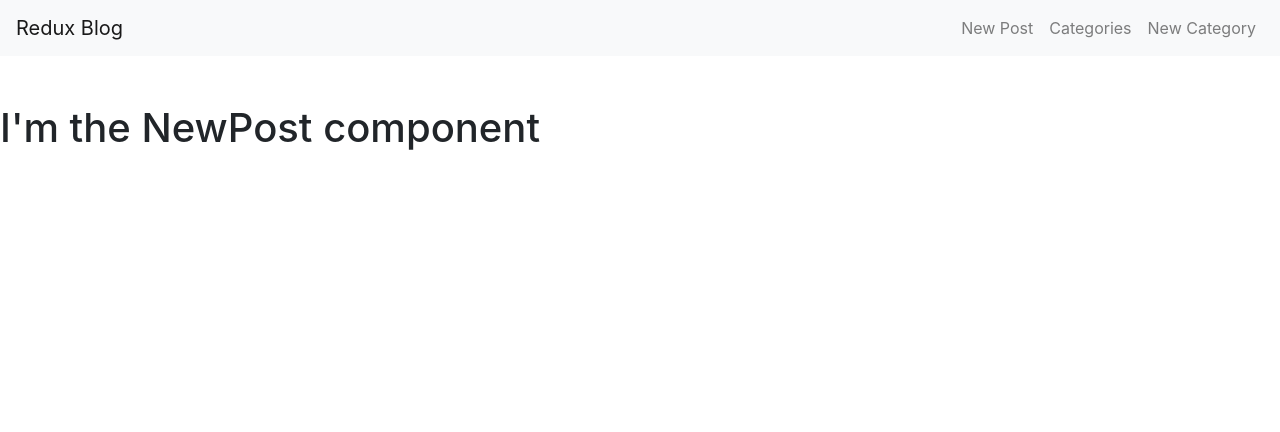
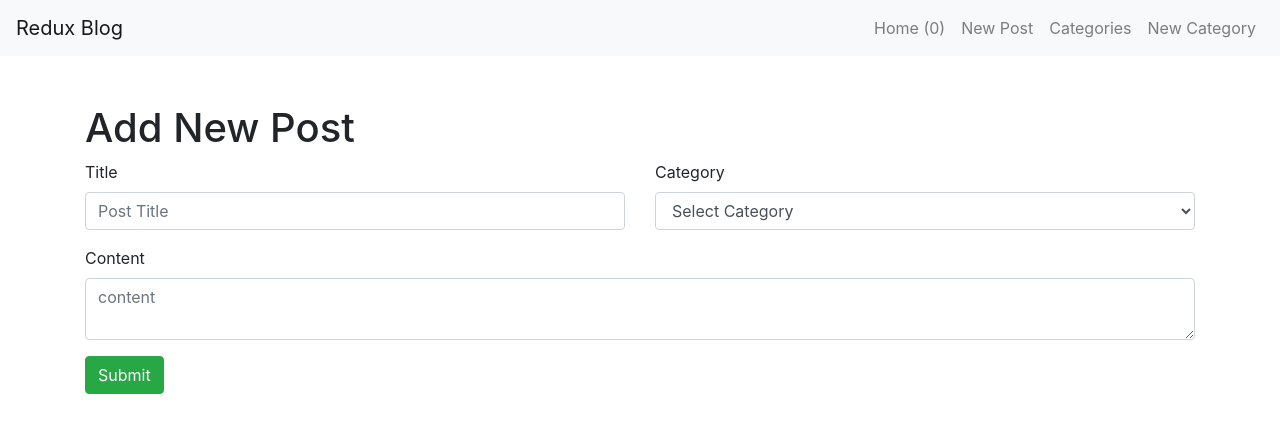
Before and after one commit to matticus1120/React-Redux-Blog-from-Scratch, a React (Create React App) app: page /new-post in a window 1280 px wide. Shown: the top 432 px of the page. Built offline with nearby package versions, Linux system fonts and the light colour scheme.

Commit message:
Post actions, wip the header

```diff
--- a/package.json
+++ b/package.json
@@ -7,9 +7,11 @@
     "@testing-library/react": "^9.4.0",
     "@testing-library/user-event": "^7.2.1",
     "bootstrap": "^4.4.1",
+    "final-form": "^4.18.6",
     "node-sass": "^4.13.0",
     "react": "^16.12.0",
     "react-dom": "^16.12.0",
+    "react-final-form": "^6.3.3",
     "react-redux": "^7.1.3",
     "react-router": "^5.1.2",
     "react-router-dom": "^5.1.2",
--- a/src/App.js
+++ b/src/App.js
@@ -1,17 +1,40 @@
 import React from 'react';
-import logo from './logo.svg';
-import './App.css';
+import { BrowserRouter, Route, Switch } from 'react-router-dom';
 
-import Header from './components/Header';
+import HeaderContainer from './containers/HeaderContainer';
 
 import 'bootstrap/dist/css/bootstrap.min.css';
 
-function App() {
-  return (
-    <div className="App">
-      <Header/>
-    </div>
-  );
+import Home from './containers/HomeContainer';
+import NewPost from './containers/NewPostContainer';
+import SinglePost from './containers/SinglePostContainer';
+
+export default class App extends React.Component{
+
+	render() {
+
+		return (
+			<BrowserRouter>
+
+				<HeaderContainer />
+
+				<div className="main">
+					<div className="container">
+
+						<Switch>
+
+					        <Route path="/" exact component={Home} />
+					        <Route path="/new-post" component={NewPost} />
+					        <Route path="/posts/:id" component={SinglePost} />
+
+					    </Switch>
+
+					</div>
+				</div>
+
+		    </BrowserRouter>
+
+		)
+	}
+
 }
-
-export default App;
--- a/src/actions/postActions.js
+++ b/src/actions/postActions.js
@@ -3,26 +3,33 @@
 export const INSERT_POST_BEGIN = 'INSERT_POST_BEGIN';
 export const INSERT_POST_SUCCESS = 'INSERT_POST_SUCCESS';
 export const INSERT_POST_FAILURE = 'INSERT_POST_FAILURE';
+/* insert */
+export const GET_POST_BEGIN = 'INSERT_POST_BEGIN';
+export const GET_POST_SUCCESS = 'INSERT_POST_SUCCESS';
+export const GET_POST_FAILURE = 'INSERT_POST_FAILURE';
 
 /**
- * Insert product
+ * Insert
  */
-export const insertProductBegin = () => ({
+export const insertPostBegin = () => ({
     type: INSERT_POST_BEGIN
 });
 
-export const insertProductSuccess = productName => ({
+export const insertPostSuccess = productName => ({
     type: INSERT_POST_SUCCESS,
     payload: productName
 });
 
-export function insertProduct(payload) {
+export function insertPost(payload) {
+
     return dispatch => {
-        dispatch(insertProductBegin());
+
+        dispatch(insertPostBegin());
 
         setTimeout(function(){
-					dispatch(insertProductSuccess(payload));
+			dispatch(insertPostSuccess(payload));
         }, 100);
 
     };
+
 }
--- a/src/components/Header.js
+++ b/src/components/Header.js
@@ -1,4 +1,8 @@
 import React from 'react';
+import { Route, Link, BrowserRouter as Router } from 'react-router-dom'
+
+import { connect } from 'react-redux';
+
 import {
 	Collapse,
 	Navbar,
@@ -7,28 +11,35 @@ import {
 	Nav,
 	Container,
 	NavItem,
-	NavLink
 } from 'reactstrap';
 
-export default class Header extends React.Component{
+class Header extends React.Component{
+
+
 	render(){
+
 		return(
-    <div>
+			<div className="header">
 				<Navbar color="light" light expand="md" className="mb-5">
-          <NavbarBrand href="/">Redux Blog</NavbarBrand>
+					<Link className="navbar-brand" to="/">Redux Blog</Link>
 
 					<Collapse isOpen={true} navbar>
 						<Nav className="ml-auto" navbar>
+
 							<NavItem>
-	            <NavLink href="/new-post">New Post</NavLink>
+								<Link className="nav-link" to="/">Home ({this.props.posts.length})</Link>
 							</NavItem>
 							<NavItem>
-	            <NavLink href="/categories">Categories</NavLink>
+								<Link className="nav-link" to="/new-post">New Post</Link>
 							</NavItem>
 							<NavItem>
-	            <NavLink href="/new-category">New Category</NavLink>
+								<Link className="nav-link" to="/categories">Categories</Link>
+							</NavItem>
+							<NavItem>
+								<Link className="nav-link" to="/new-category">New Category</Link>
 							</NavItem>
 						</Nav>
+
 					</Collapse>
 				</Navbar>
 			</div>
@@ -36,3 +47,9 @@ export default class Header extends React.Component{
 		);
 	}
 }
+
+const mapStateToProps = state => ({
+	posts: state.posts.items,
+});
+
+export default connect(mapStateToProps)(Header);
--- a/src/components/Home.js
+++ b/src/components/Home.js
@@ -1,10 +1,69 @@
 import React from 'react';
-export default class Home extends React.Component{
+import { connect } from "react-redux";
+
+import { Route, Link, BrowserRouter as Router } from 'react-router-dom';
+
+import { Table } from 'reactstrap';
+
+class Home extends React.Component{
+
+	renderPosts() {
+		return this.props.posts.map((item, index )=> {
+			return (
+				<tr key={index}>
+					<td><Link to={`/posts/${index}`}>{item.postTitle}</Link></td>
+					<td>{item.postCategory}</td>
+				</tr>
+			)
+		});
+	}
+
+	renderPostsTable() {
+
+		if( !this.props.posts.length ) {
+			return <div><p>No posts yet. <Link to="/new-post">Add one now</Link>.</p></div>
+		}
+
+		var postsRows = this.renderPosts();
+
+		return (
+			<Table>
+				<thead>
+					<tr>
+						<th>Post</th>
+						<th>Category</th>
+					</tr>
+				</thead>
+				<tbody>
+					{postsRows}
+				</tbody>
+			</Table>
+		)
+
+	}
+
 	render(){
+
+		if( this.props.loading ) {
+			return <div><em>Loading...</em></div>
+		}
+
+
 		return(
 			<div>
-    <h1>Home page.</h1>
+				<h1>All Posts</h1>
+				{this.renderPostsTable()}
 			</div>
 		);
 	}
 }
+
+
+
+const mapStateToProps = state => ({
+	posts: state.posts.items,
+	loading: state.posts.loading,
+	error: state.posts.error
+});
+
+export default connect(mapStateToProps)(Home);
--- a/src/components/NewPost.js
+++ b/src/components/NewPost.js
@@ -1,10 +1,89 @@
 import React from 'react';
-export default class NewPost extends React.Component{
+import { connect } from "react-redux";
+import { Form, Field } from 'react-final-form'
+
+import { insertPost } from "../actions/postActions";
+
+class NewPost extends React.Component{
+
+	onSubmit = (values) => {
+		console.log('values', values);
+		this.props.insertPost( values );
+		this.props.history.push('/');
+	}
+
 	render(){
 		return(
 			<div>
-    <h1>I'm the NewPost component</h1>
+				<h1>Add New Post</h1>
+					<Form
+						onSubmit={this.onSubmit}
+						render={({ handleSubmit }) => (
+
+						<form onSubmit={handleSubmit}>
+
+							<div className="row">
+
+								<div className="col-6">
+									<div className="form-group">
+										<label htmlFor="postTitle">Title</label>
+										<Field
+											name="postTitle"
+											component="input"
+											placeholder="Post Title"
+											className="form-control"
+										/>
+									</div>
+								</div>
+								<div className="col-6">
+									<div className="form-group">
+										<label htmlFor="postCategory">Category</label>
+										<Field
+											name="postCategory"
+											component="select"
+											className="form-control"
+										>
+											<option value="">Select Category</option>
+											<option value="news">New</option>
+											<option value="music">Music</option>
+											<option value="weather">Weather</option>
+											<option value="business">Business</option>
+											<option value="tech">Tech</option>
+										</Field>
+									</div>
+								</div>
+							</div>
+
+							<div className="row">
+								<div className="col-12">
+									<div className="form-group">
+										<label htmlFor="postContent">Content</label>
+										<Field
+											name="postContent"
+											component="textarea"
+											placeholder="content"
+											className="form-control"
+										/>
+									</div>
+								</div>
+								<div className="col-6">
+								</div>
+							</div>
+
+							<button className="btn btn-success">Submit</button>
+						</form>
+
+						)}
+					/>
+
 			</div>
 		);
 	}
 }
+
+
+const mapDispatchToProps = {
+	insertPost
+}
+
+export default connect(null, mapDispatchToProps)(NewPost);
--- a/src/components/SinglePost.js
+++ b/src/components/SinglePost.js
@@ -0,0 +1,32 @@
+import React from 'react';
+import { connect } from "react-redux";
+
+import { Route, Link, BrowserRouter as Router } from 'react-router-dom';
+
+class SinglePost extends React.Component{
+
+	render(){
+		console.log('this.props', this.props);
+
+		if( !this.props.post ) {
+			return <h1>Post Not Found</h1>
+		}
+
+		return(
+			<div>
+				<h1>{this.props.post.postTitle}</h1>
+				<h4>{this.props.post.postCategory}</h4>
+				<p>{this.props.post.postContent}</p>
+			</div>
+		);
+
+	}
+}
+
+
+
+const mapStateToProps = state => ({
+	posts: state.posts.items
+});
+
+export default connect(mapStateToProps)(SinglePost);
--- /dev/null
+++ b/src/containers/HeaderContainer.js
@@ -0,0 +1,23 @@
+import Header from '../components/Header.js';
+import { connect } from 'react-redux';
+
+
+
+const mapDispatchToProps = (dispatch) => {
+  return {
+   resetMe: () =>{
+    //sign up is not reused, so we dont need to resetUserFields
+    //in our case, it will remove authenticated users
+     // dispatch(resetUserFields());
+    }
+  }
+}
+
+
+function mapStateToProps(state, ownProps) {
+  return {
+    posts: state.posts.items
+  };
+}
+
+export default connect(mapStateToProps, mapDispatchToProps)(Header);
--- a/src/containers/SinglePostContainer.js
+++ b/src/containers/SinglePostContainer.js
@@ -0,0 +1,10 @@
+import SinglePost from '../components/SinglePost.js';
+import { connect } from 'react-redux';
+
+function mapStateToProps(state, ownProps) {
+  return {
+    post: state.posts.items[ownProps.match.params.id]
+  };
+}
+
+export default connect(mapStateToProps)(SinglePost);
--- a/src/index.js
+++ b/src/index.js
@@ -3,7 +3,9 @@ import { render } from "react-dom";
 import { Provider } from 'react-redux';
 import { createStore , applyMiddleware } from 'redux';
 import { Router } from 'react-router';
-import Routes from './routes';
+import { BrowserRouter } from 'react-router-dom';
+
+import App from './App';
 import rootReducer from './reducers/rootReducer';
 
 import thunk from 'redux-thunk';
@@ -14,10 +16,12 @@ const store = createStore(
 );
 
 
-const App = () => (
+const AppWrapper = () => (
   <Provider store={store}>
-    <Routes />
+ 	 <BrowserRouter>
+    	<App />
+    </BrowserRouter>
   </Provider>
 );
 
-render(<App />, document.getElementById("root"));
+render(<AppWrapper />, document.getElementById("root"));
--- a/src/reducers/postReducer.js
+++ b/src/reducers/postReducer.js
@@ -28,6 +28,8 @@ export default function postReducer(state = initialState, action) {
                 error: true
             };
         case INSERT_POST_SUCCESS:
+            console.log('action.payload', action.payload);
+            console.log('state', state);
             return {
                 ...state,
                 loading: false,
--- a/src/reducers/rootReducer.js
+++ b/src/reducers/rootReducer.js
@@ -2,5 +2,5 @@ import { combineReducers } from "redux";
 import posts from "./postReducer";
 
 export default combineReducers({
-  posts
+  posts: posts
 });
```
Also changed, not shown: 1 other file (tests, documents, lock files or other folders). Lines whose indentation alone changed are shown as unchanged.
